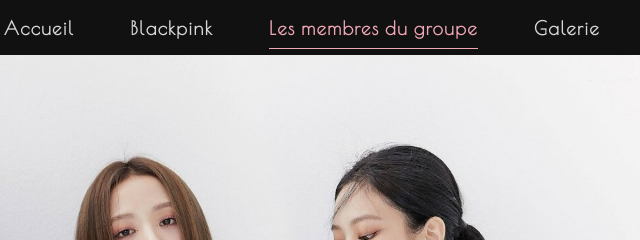
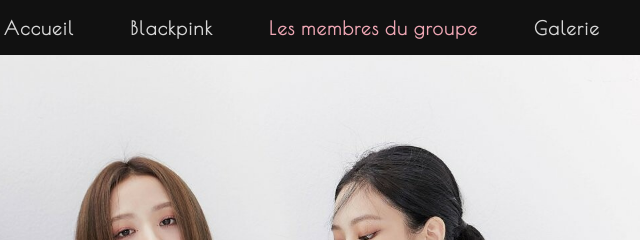
Before and after one commit to AdelinePat/fansite, a plain HTML site: page fansite1-membres.html in a window 1280 px wide. Shown: the top 240 px of the page, 616-1256 px from the left. Drawn offline with nearby package versions, Linux system fonts and the light colour scheme; a web font is replaced by a local one.

Commit message:
correction du menu Blackpink , rajout des réseaux de Lisa sur la page membre

```diff
--- a/fansite1-membres.html
+++ b/fansite1-membres.html
@@ -195,6 +195,7 @@
                         <p>
                             Lisa explique que les autres membres de Blackpink ont pris soin d’elle et lui ont enseigné la langue coréenne.
                         </p>
+                        <h3>Ses réseaux</h3>
                         <div class="reseaux">
                             <a href="https://x.com/blackpink_lisa"><img src="./images_blackping/twitter.svg" alt="twitter de Lisa"></a>
                             <a href="https://www.instagram.com/lalalalisa_m"><img src="./images_blackping/instagram.svg" alt="instagram de Lisa"></a>
--- a/fansite1.css
+++ b/fansite1.css
@@ -585,44 +585,89 @@ footer {
           li {
             a {
               transition: color .2s ease;
+              line-height: 20px;
 
-              &:before, &:after {
+
+              /* &:before, &:after {
                 content: "";
                 display: block;
-                position: relative;
+                position: absolute;
                 width: 0px;
-                height: 0px;
+                height: 1px;
+                box-sizing: border-box;
+
+
+                &:hover {
+                  width: 100%;
+                  left: 0;
+                }
               }
 
               &:before {
-                top: 32px;
+                top: calc(100% - 10px);
               }
 
               &:after {
-                top: 9px;
+                top: calc(100% - 10px);
               }
 
               &:hover {
                 color: var(--blackpink-vibrant)!important;
-                padding-bottom: 14px;
+                width: 100%;
+                left: 0;
 
                 &:before {
                   transition: width .2s cubic-bezier(0.29, 0.18, 0.26, 0.83);
                   background: var(--blackpink);
-                  height: 1.5px;
-                  width: 100%;
+
                   }
 
                 &:after {
                   transition: width .25s cubic-bezier(0.51, 0.18, 0, 0.88) .1s;
                   background: var(--blackpink-vibrant);
-                  height: 1.5px;
+                  height: 1px;
                   width: 100%;
                   }
-              }
+              } */
             }
 
-            .active {
+            a::before, a::after {
+              content: '';
+              display: block;
+              position: relative;
+
+              width: 0;
+              right: 0;
+              height: 1px;
+              box-sizing: border-box!important;
+            }
+
+            a::before {
+              transition: width .25s cubic-bezier(0.51, 0.18, 0, 0.88) .1s;
+              background: var(--blackpink);
+              top: 29px;
+
+            }
+
+            a::after {
+              transition: width .2s cubic-bezier(0.29, 0.18, 0.26, 0.83);
+              background: var(--blackpink-vibrant);
+              top: 8px;
+
+
+            }
+
+            a:hover {
+              color: var(--blackpink-vibrant);
+          }
+
+          a:hover::before, a:hover::after {
+              width: 100%;
+              box-sizing: border-box;
+          }
+
+
+            /* .active {
               &:before {
                 content: "";
                 display: block;
@@ -631,7 +676,7 @@ footer {
                 width: 100%;
                 background: var(--blackpink);
               }
-            }
+            } */
           }
         }
 
```
